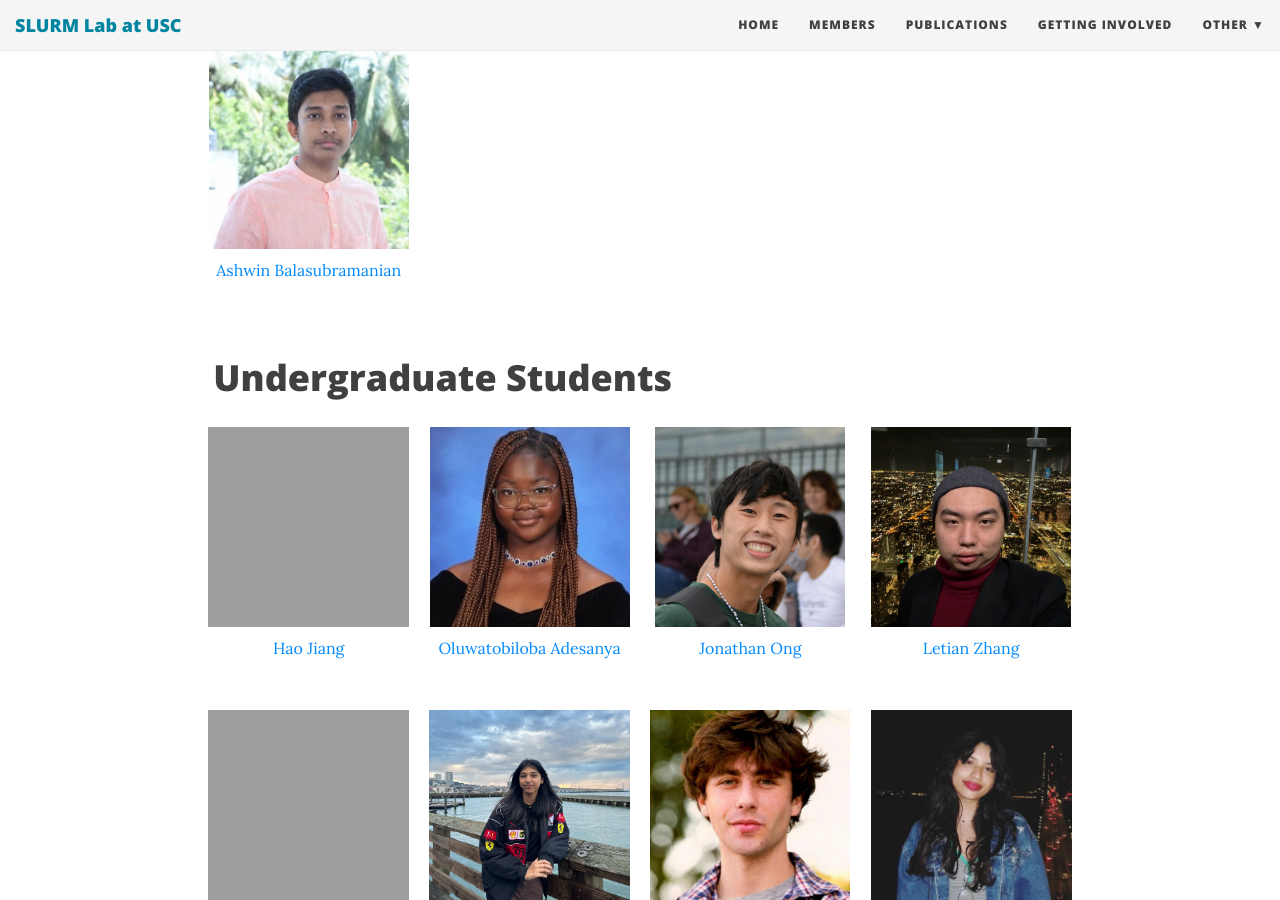
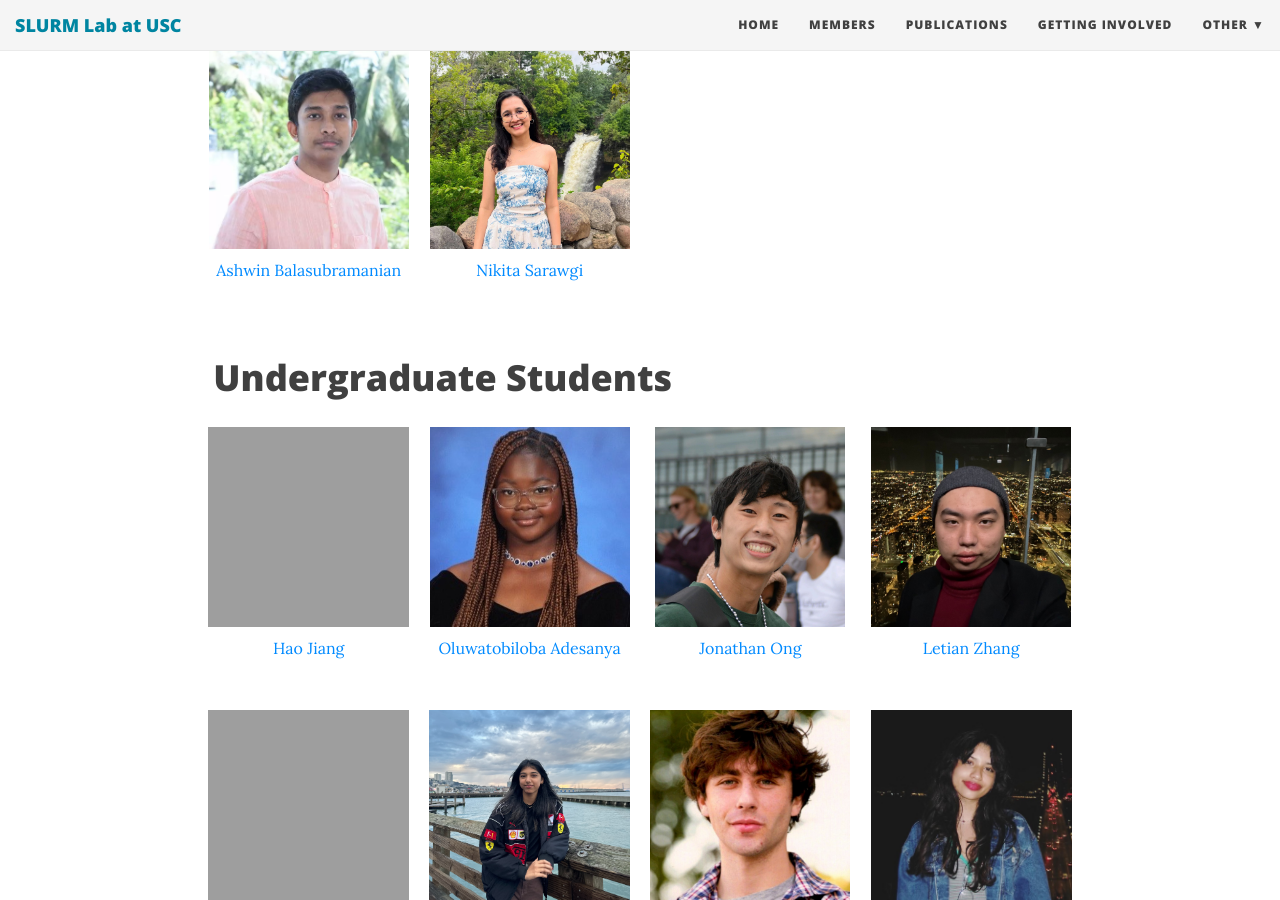
Before and after one commit to slurm-lab-usc/slurm-lab-usc.github.io, a Jekyll site: the page built from members.md, in a window 1280 px wide and 900 px high, scrolled down 1798 px. Built offline with Jekyll 4.4.1, drawn with Linux system fonts in a browser that asks for light colours; nearby versions of some CDN libraries.

Commit message:
updating profile for NikitaSarawgi

```diff
--- a/members.md
+++ b/members.md
@@ -66,6 +66,9 @@
           - name: Ashwin Balasubramanian
             photo_url: https://slurm-lab-usc.github.io/img/people/ashwin_balasubramanian.jpeg
             web_url: https://www.linkedin.com/in/balasubramanian-ashwin/
+          - name: Nikita Sarawgi
+            photo_url: https://slurm-lab-usc.github.io/img/people/NikitaSarawgi.jpg
+            web_url: https://www.linkedin.com/in/nikita-sarawgi/
 
   - name: Undergraduate Students
     list:
```
Also changed, not shown: img/people/NikitaSarawgi.jpg (added).
